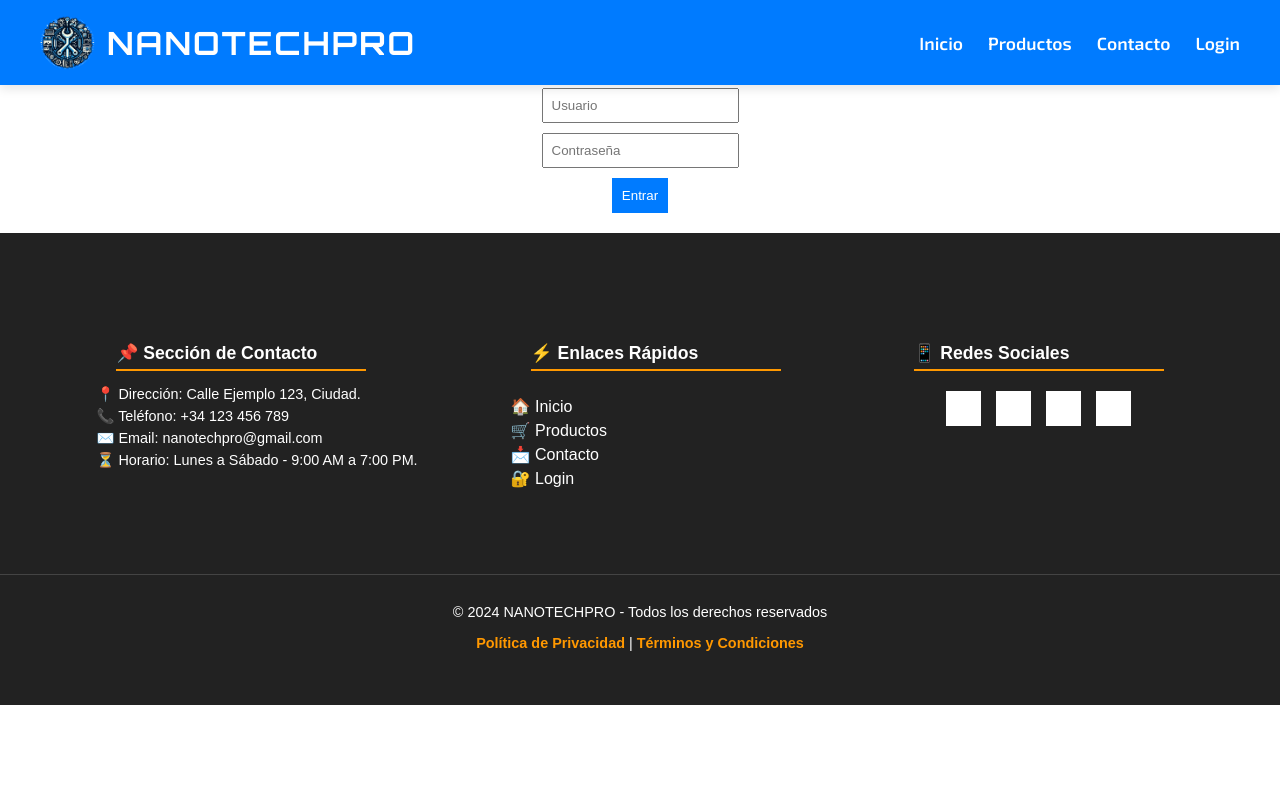
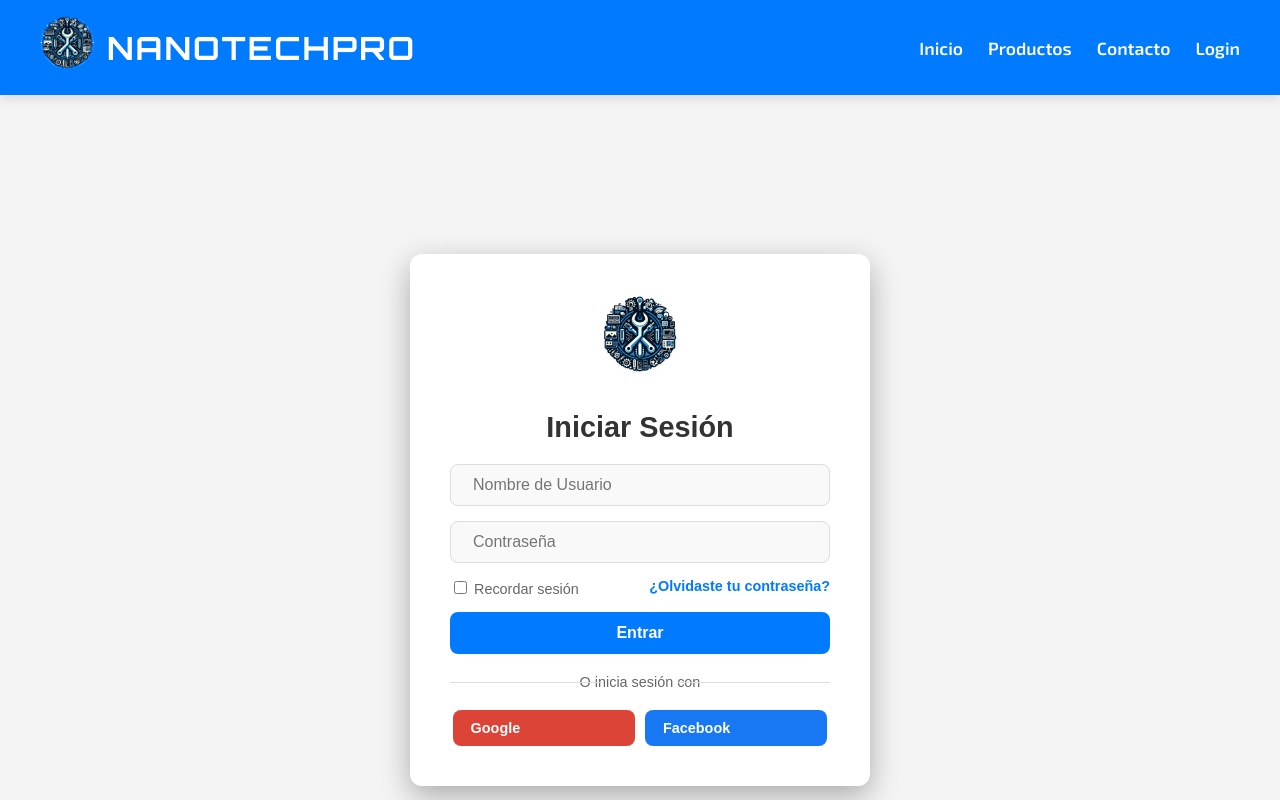
Before and after one commit to GiovanniBarroso/nanotechpro-MiStartUp, a Vue app: page /login in a window 1280 px wide. Shown: the top 800 px of the page. Built offline with nearby package versions, Linux system fonts and the light colour scheme; grey boxes are pictures that could not be loaded.

Commit message:
updated login files and routes

```diff
--- /dev/null
+++ b/src/assets/css/login.css
@@ -0,0 +1,196 @@
+/* Página de login */
+.login-page {
+    display: flex;
+    justify-content: center;
+    align-items: center;
+    height: 100vh;
+    background: #f4f4f4;
+    padding-top: 120px;  /* Agregar espacio extra debajo del navbar */
+}
+
+/* Contenedor de login */
+.login-container {
+    background: white;
+    padding: 40px;
+    border-radius: 12px;
+    box-shadow: 0px 10px 30px rgba(0, 0, 0, 0.3);
+    text-align: center;
+    width: 100%;
+    max-width: 380px;
+    animation: fadeIn 0.5s ease-in-out;
+}
+
+@keyframes fadeIn {
+    from {
+        opacity: 0;
+        transform: translateY(-10px);
+    }
+
+    to {
+        opacity: 1;
+        transform: translateY(0);
+    }
+}
+
+
+/* Logo */
+.logo img {
+    width: 80px;
+    margin-bottom: 10px;
+}
+
+/* Título */
+h2 {
+    margin-bottom: 20px;
+    font-size: 1.8rem;
+    color: #333;
+}
+
+/* Grupos de input */
+.input-group {
+    display: flex;
+    align-items: center;
+    background: #f9f9f9;
+    border-radius: 8px;
+    padding: 10px;
+    margin-bottom: 15px;
+    border: 1px solid #ddd;
+}
+
+.input-group i {
+    margin-right: 10px;
+    color: #666;
+}
+
+.input-group input {
+    border: none;
+    outline: none;
+    width: 100%;
+    background: transparent;
+    font-size: 1rem;
+}
+
+/* Opciones */
+.options {
+    display: flex;
+    justify-content: space-between;
+    font-size: 0.9rem;
+    color: #666;
+    margin-bottom: 15px;
+}
+
+.options a {
+    color: #007bff;
+    text-decoration: none;
+    font-weight: bold;
+}
+
+.options a:hover {
+    text-decoration: underline;
+}
+
+/* Botón de login */
+button {
+    width: 100%;
+    padding: 12px;
+    border: none;
+    border-radius: 8px;
+    background: #007bff;
+    color: white;
+    font-size: 1rem;
+    font-weight: bold;
+    cursor: pointer;
+    transition: background 0.3s ease-in-out;
+}
+
+button:hover {
+    background: #0056b3;
+}
+
+/* Animación de carga */
+button .loader {
+    width: 18px;
+    height: 18px;
+    border: 2px solid white;
+    border-top: 2px solid transparent;
+    border-radius: 50%;
+    display: inline-block;
+    animation: spin 1s linear infinite;
+}
+
+@keyframes spin {
+    0% {
+        transform: rotate(0deg);
+    }
+
+    100% {
+        transform: rotate(360deg);
+    }
+}
+
+/* Divider */
+.divider {
+    margin: 20px 0;
+    font-size: 0.9rem;
+    color: #666;
+    position: relative;
+}
+
+.divider::before,
+.divider::after {
+    content: "";
+    width: 40%;
+    height: 1px;
+    background: #ddd;
+    position: absolute;
+    top: 50%;
+}
+
+.divider::before {
+    left: 0;
+}
+
+.divider::after {
+    right: 0;
+}
+
+/* Botones de redes sociales */
+.social-login {
+    display: flex;
+    justify-content: center;
+    gap: 10px;
+}
+
+.social-login button {
+    display: flex;
+    align-items: center;
+    padding: 10px;
+    border-radius: 8px;
+    font-size: 0.9rem;
+    cursor: pointer;
+    border: none;
+    width: 48%;
+}
+
+.social-login .google-login {
+    background: #db4437;
+    color: white;
+}
+
+.social-login .facebook-login {
+    background: #1877f2;
+    color: white;
+}
+
+.social-login button i {
+    margin-right: 8px;
+    font-size: 1.2rem;
+}
+
+/* Responsivo */
+@media (max-width: 480px) {
+    .login-container {
+        width: 90%;
+        padding: 30px;
+    }
+}
--- a/src/views/Contact.vue
+++ b/src/views/Contact.vue
@@ -43,6 +43,5 @@
 </template>
 
 <script setup>
-
 import "../assets/css/contact.css";
 </script>
--- a/src/views/Home.vue
+++ b/src/views/Home.vue
@@ -120,25 +120,25 @@ const values = ref([
     {
         title: "Tiempo Récord",
         description: "Optimizamos cada proceso para que tu reparación esté lista en menos de 48 horas, sin comprometer la calidad.",
-        icon: "../../public/brands/card1.png"
+        icon: "/brands/card1.png"
     },
     {
         title: "Calidad Garantizada",
         description: "Trabajamos exclusivamente con repuestos originales y certificaciones de fábrica para asegurar el mejor rendimiento.",
-        icon: "../../public/brands/card2.png"
+        icon: "/brands/card2.png"
     },
     {
         title: "Sin Compromiso",
         description: "Te ofrecemos un diagnóstico gratuito y un presupuesto sin compromiso. ¡Decide con total confianza!",
-        icon: "../../public/brands/card3.png"
+        icon: "/brands/card3.png"
     }
 ]);
 
 
 const reviews = ref([
-    { name: "Carlos López", comment: "Servicio rápido y confiable.", image: "../../public/brands/cliente1.jpg" },
-    { name: "María González", comment: "Repararon mi móvil en 24 horas.", image: "../../public/brands/cliente2.jpeg" },
-    { name: "David Fernández", comment: "Muy satisfecho con la atención.", image: "../../public/brands/cliente3.jpg" },
+    { name: "Carlos López", comment: "Servicio rápido y confiable.", image: "brands/cliente1.jpg" },
+    { name: "María González", comment: "Repararon mi móvil en 24 horas.", image: "brands/cliente2.jpeg" },
+    { name: "David Fernández", comment: "Muy satisfecho con la atención.", image: "/brands/cliente3.jpg" },
 ]);
 
 const currentReview = ref(0);
--- a/src/views/Login.vue
+++ b/src/views/Login.vue
@@ -1,28 +1,72 @@
 <template>
-    <div class="login">
-        <h2>Iniciar Sesión</h2>
-        <input type="text" placeholder="Usuario" />
-        <input type="password" placeholder="Contraseña" />
-        <button>Entrar</button>
+    <div class="login-page">
+        <div class="login-container">
+            <!-- Logo de la empresa (opcional) -->
+            <div class="logo">
+                <img src="/brands/logo.png" alt="Nanotechpro Logo" />
+
+
+            </div>
+
+            <!-- Título -->
+            <h2>Iniciar Sesión</h2>
+
+            <!-- Formulario -->
+            <form class="login-form" @submit.prevent="handleLogin">
+                <div class="input-group">
+                    <i class="fas fa-user"></i>
+                    <input type="text" placeholder="Nombre de Usuario" v-model="username" required />
+                </div>
+
+                <div class="input-group">
+                    <i class="fas fa-lock"></i>
+                    <input type="password" placeholder="Contraseña" v-model="password" required />
+                </div>
+
+                <div class="options">
+                    <label>
+                        <input type="checkbox" v-model="rememberMe" />
+                        Recordar sesión
+                    </label>
+                    <a href="#">¿Olvidaste tu contraseña?</a>
+                </div>
+
+                <button type="submit" :disabled="loading || !username || !password">
+                    <span v-if="!loading">Entrar</span>
+                    <span v-else class="loader"></span>
+                </button>
+
+            </form>
+
+            <!-- Divider -->
+            <div class="divider">
+                <span>O inicia sesión con</span>
+            </div>
+
+            <!-- Redes sociales -->
+            <div class="social-login">
+                <button class="google-login"><i class="fab fa-google"></i> Google</button>
+                <button class="facebook-login"><i class="fab fa-facebook"></i> Facebook</button>
+            </div>
+        </div>
     </div>
 </template>
 
-<style scoped>
-.login {
-    text-align: center;
-    padding: 20px;
-}
+<script setup>
+import { ref } from "vue";
+import "../assets/css/login.css";
 
-input {
-    display: block;
-    margin: 10px auto;
-    padding: 8px;
-}
+const username = ref("");
+const password = ref("");
+const rememberMe = ref(false);
+const loading = ref(false);
 
-button {
-    background: #007bff;
-    color: white;
-    border: none;
-    padding: 10px;
-}
-</style>
+const handleLogin = () => {
+    loading.value = true;
+
+    setTimeout(() => {
+        loading.value = false;
+        alert("Inicio de sesión exitoso");
+    }, 2000);
+};
+</script>
```
